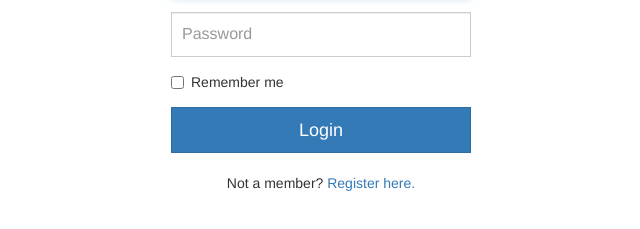
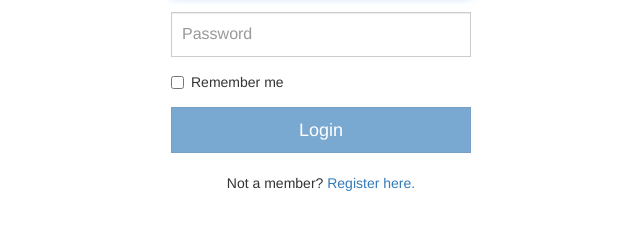
Before and after one commit to jorgegallardo/registration-page, a website: page public/index.html at #!/login in a window 1280 px wide. Shown: the part 131-360 px from the top of the page, without its empty margins (319-959 px from the left). Drawn offline with nearby package versions, Linux system fonts and the light colour scheme.

Commit message:
disable login button for invalid input fields

```diff
--- a/public/app/login/login.html
+++ b/public/app/login/login.html
@@ -21,7 +21,11 @@
     <div class="checkbox">
       <label><input type="checkbox" value="remember-me"> Remember me</label>
     </div>
-    <button class="btn btn-lg btn-primary btn-block" id="login-button" type="submit">Login</button>
+
+    <button type="submit" class="btn btn-lg btn-primary btn-block" id="login-button"
+            ng-disabled="signinForm.email.$invalid || signinForm.password.$invalid">
+      Login
+    </button>
     <br>
     <p class="text-center">Not a member? <a href="#">Register here.</a></p>
   </form>
```
